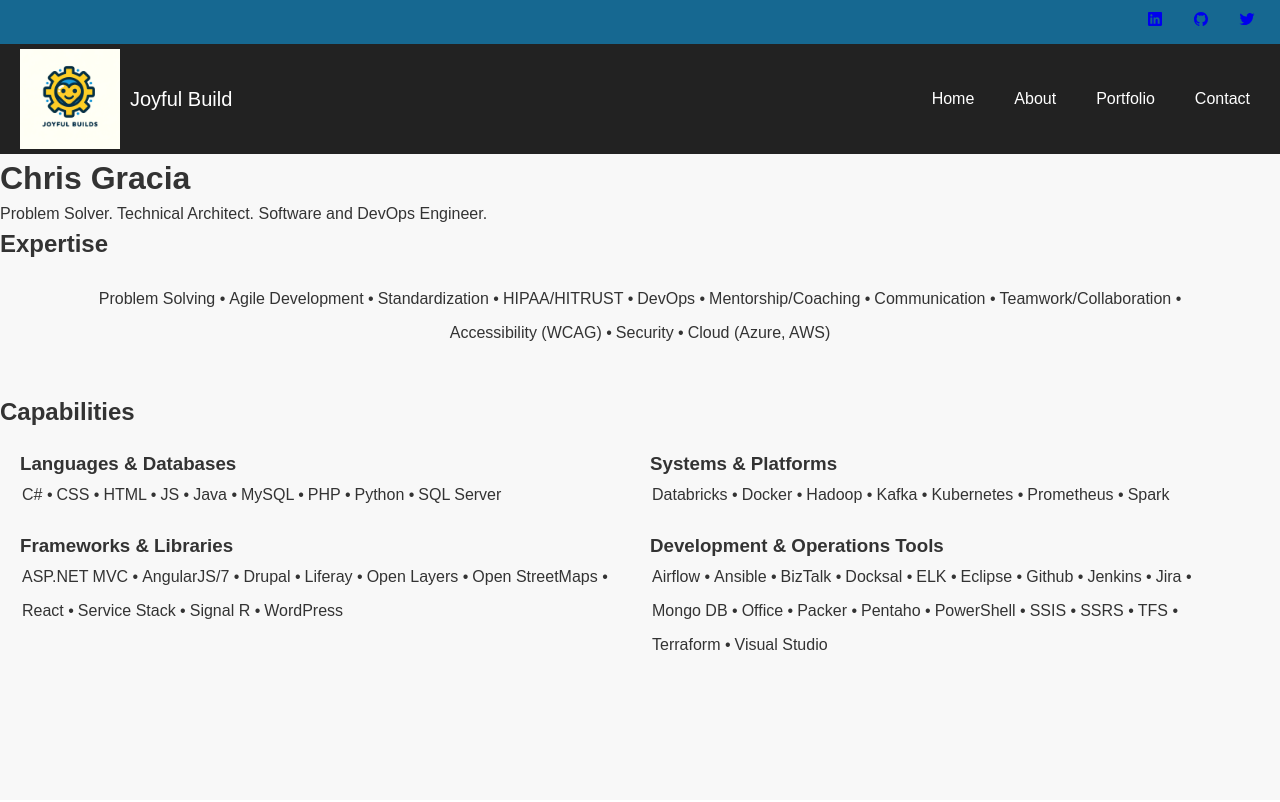
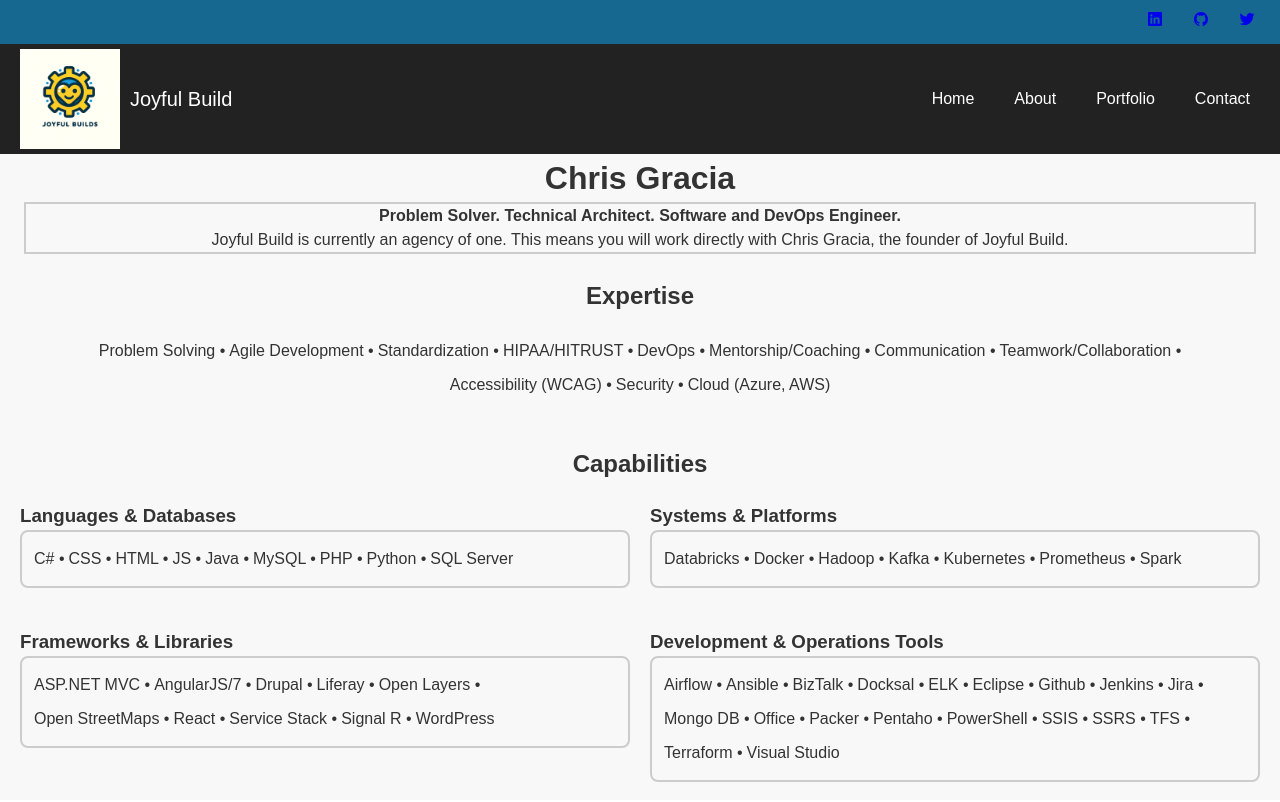
Before and after one commit to emeria/joyfulbuilds, a React (Vite) app: page /about in a window 1280 px wide. Built offline with nearby package versions, Linux system fonts and the light colour scheme.

Commit message:
basic styling to about page

```diff
--- a/src/components/About.tsx
+++ b/src/components/About.tsx
@@ -23,11 +23,14 @@ const About: React.FC = () => {
   );
 
   return (
-    <div>
-      <h1 id="intro">Chris Gracia</h1>
-      <p>Problem Solver. Technical Architect. Software and DevOps Engineer.</p>
+    <>
+      <h1 className="intro-heading">Chris Gracia</h1>
 
-      <h2 id="intro">Expertise</h2>
+      <div className="intro-container">
+        <p className="intro-blurb">Problem Solver. Technical Architect. Software and DevOps Engineer.</p>
+        <p className="intro-details">Joyful Build is currently an agency of one. This means you will work directly with Chris Gracia, the founder of Joyful Build. </p>
+      </div>
+      <h2 className="expertise-heading">Expertise</h2>
       <div className="expertise-container">
         {['Problem Solving', 'Agile Development', 'Standardization', 'HIPAA/HITRUST', 'DevOps', 'Mentorship/Coaching', 'Communication', 'Teamwork/Collaboration', 'Accessibility (WCAG)', 'Security', 'Cloud (Azure, AWS)'].map((capability, index) =>
           <span
@@ -59,7 +62,7 @@ const About: React.FC = () => {
       </div>
 
 
-    </div>
+    </>
   );
 }
 
--- a/src/styles/About.css
+++ b/src/styles/About.css
@@ -1,37 +1,83 @@
+
+
+.intro-heading {
+    text-align: center;
+}
+
+.intro-container {
+    text-align: center;
+    padding: 0 1.5em;
+    margin: 0 1.5em 1.5em; border: 2px solid #ccc;
+}
+
+.intro-blurb {
+    text-align: center;
+    font-weight: bold;
+}
+
 /* Style for the expertise section */
+
+.expertise-heading {
+    text-align: center;
+}
+
 .expertise-container {
     text-align: center;
     padding: 20px;
 }
 
-  .expertise-item, .capability-item {
-    display: inline-block; /* Allows for wrapping */
-    margin: 5px 2px; /* Space around items */
+
+.expertise-item:not(:last-child)::after {
+    content: ' • ';
+    /* Dot separator */
 }
 
-  .expertise-item:not(:last-child)::after {
-    content: ' • '; /* Dot separator */
+
+/* Style for the capabilities section */
+.capabilities-heading {
+    text-align: center;
 }
 
-  /* Style for the capabilities section */
 .capabilities-container {
     display: grid;
-    grid-template-columns: repeat(2, 1fr); /* 2x2 grid layout */
-    gap: 20px; /* Space between grid items */
+    grid-template-columns: repeat(2, 1fr);
+    /* 2x2 grid layout */
+    gap: 20px;
+    /* Space between grid items */
     margin: 20px;
 }
 
 .capability-category {
-    list-style: none; /* Remove default list styling */
+    list-style: none;
+    /* Remove default list styling */
+    border: 2px solid #ccc;
+    /* Adjust color and thickness as needed */
+    padding: 10px;
+    border-radius: 8px;
+    /* Optional for rounded corners */
+    list-style: none;
+    /* Remove default list styling */
+    margin-bottom: 20px;
+    /* Space between categories */
 }
 
 .capability-item:not(:last-child)::after {
-    content: ' • '; /* Dot separator */
+    content: ' • ';
+    /* Dot separator */
 }
 
 /* Responsive layout for smaller screens */
 @media (max-width: 600px) {
     .capabilities-container {
-      grid-template-columns: 1fr; /* Single column on smaller screens */
+        grid-template-columns: 1fr;
+        /* Single column on smaller screens */
     }
 }
+
+.expertise-item,
+.capability-item {
+    display: inline-block;
+    /* Allows for wrapping */
+    margin: 5px 2px;
+    /* Space around items */
+}
```
Lines whose indentation alone changed are shown as unchanged.
